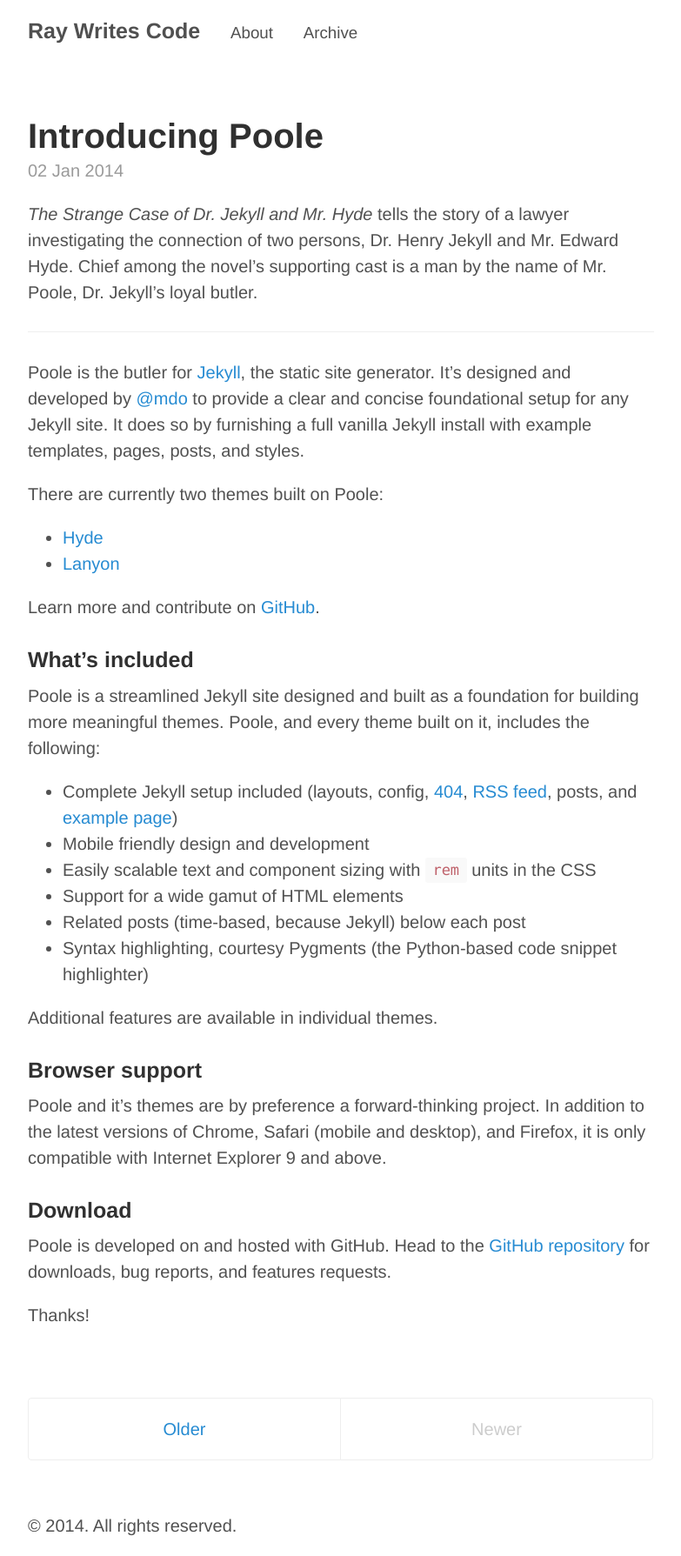
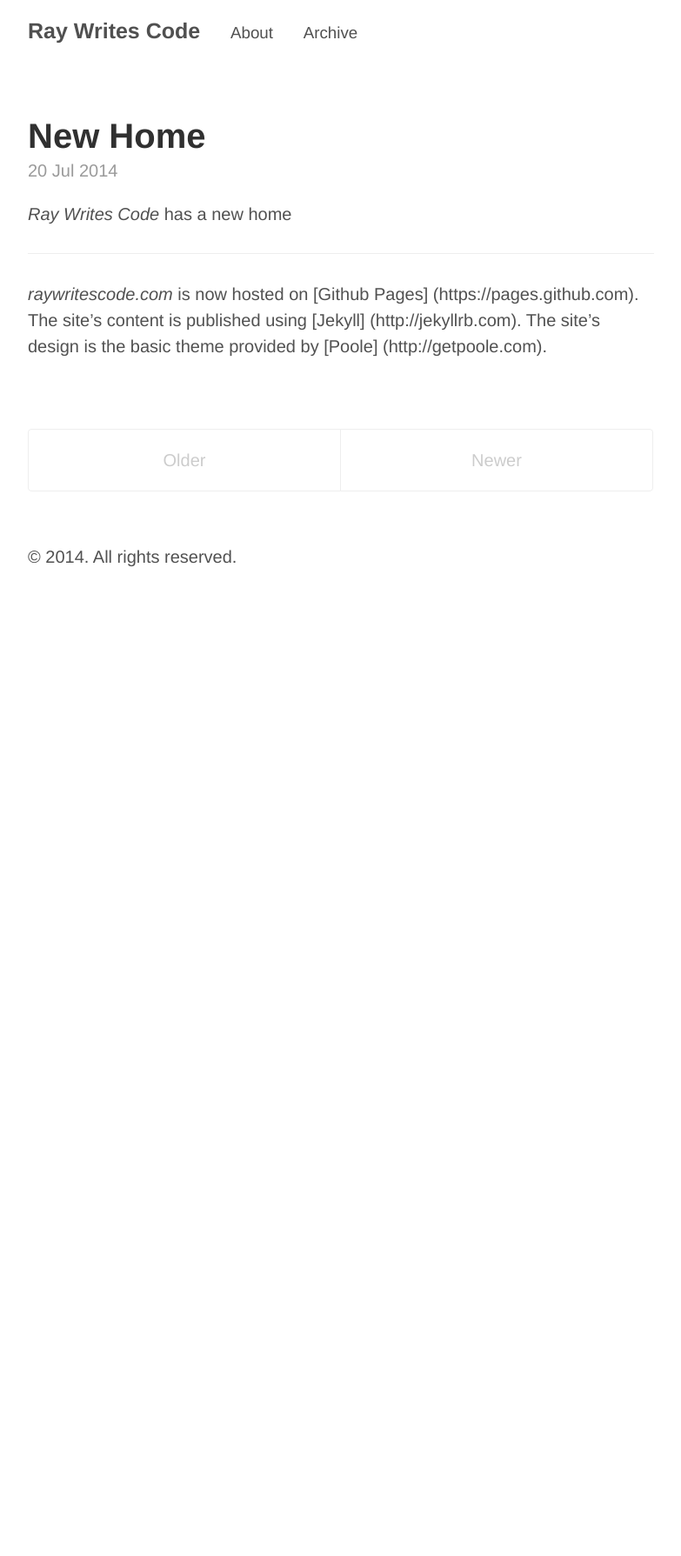
Before and after one commit to raywritescode/raywritescode.github.io, a Jekyll site: the page built from index.html, in a window 1280 px wide. Shown: the whole page at 87% size, without its empty margins (248-1031 px from the left). Built offline with Jekyll 4.4.1, drawn with Linux system fonts in a browser that asks for light colours; Markdown is read by kramdown in place of the engine named in the settings; the list of posts is cut into pages by our own code; after the commit the page ends 900 px from its top, so only the background shows below that.

Commit message:
Removed all template-related content.

```diff
--- a/_posts/2014-01-02-introducing-poole.md
+++ /dev/null
@@ -1,40 +0,0 @@
----
-layout: post
-title: Introducing Poole
----
-
-*The Strange Case of Dr. Jekyll and Mr. Hyde* tells the story of a lawyer investigating the connection of two persons, Dr. Henry Jekyll and Mr. Edward Hyde. Chief among the novel's supporting cast is a man by the name of Mr. Poole, Dr. Jekyll's loyal butler.
-
------
-
-Poole is the butler for [Jekyll](http://jekyllrb.com), the static site generator. It's designed and developed by [@mdo](https://twitter.com/mdo) to provide a clear and concise foundational setup for any Jekyll site. It does so by furnishing a full vanilla Jekyll install with example templates, pages, posts, and styles.
-
-There are currently two themes built on Poole:
-
-* [Hyde](http://hyde.getpoole.com)
-* [Lanyon](http://lanyon.getpoole.com)
-
-Learn more and contribute on [GitHub](https://github.com/poole).
-
-### What's included
-
-Poole is a streamlined Jekyll site designed and built as a foundation for building more meaningful themes. Poole, and every theme built on it, includes the following:
-
-* Complete Jekyll setup included (layouts, config, [404](/404.html), [RSS feed](/atom.xml), posts, and [example page](/about))
-* Mobile friendly design and development
-* Easily scalable text and component sizing with `rem` units in the CSS
-* Support for a wide gamut of HTML elements
-* Related posts (time-based, because Jekyll) below each post
-* Syntax highlighting, courtesy Pygments (the Python-based code snippet highlighter)
-
-Additional features are available in individual themes.
-
-### Browser support
-
-Poole and it's themes are by preference a forward-thinking project. In addition to the latest versions of Chrome, Safari (mobile and desktop), and Firefox, it is only compatible with Internet Explorer 9 and above.
-
-### Download
-
-Poole is developed on and hosted with GitHub. Head to the <a href="https://github.com/poole/poole">GitHub repository</a> for downloads, bug reports, and features requests.
-
-Thanks!
--- /dev/null
+++ b/_posts/2014-07-20-new-blog-location.md
@@ -0,0 +1,10 @@
+---
+layout: post
+title: New Home
+---
+
+*Ray Writes Code* has a new home
+
+-----
+
+*raywritescode.com* is now hosted on [Github Pages] (https://pages.github.com). The site's content is published using [Jekyll] (http://jekyllrb.com). The site's design is the basic theme provided by [Poole] (http://getpoole.com).
--- a/about.md
+++ b/about.md
@@ -3,10 +3,12 @@ layout: page
 title: About
 ---
 
+*Ray Writes Code* is a blog about Software Development and Software Testing.
+
 I’m Ray Santos, and I’m writing to you from San Diego, CA.
+
+This is my personal blog. I started it to publish notes, HOW-TOs, articles, stories, and essays about topics in software development, software testing, and computer technology that I encounter on my journey to working as a professional software developer.
 
 My professional career has been in software quality assurance and software testing. If you live in the U.S. and you’ve prepared your tax return using commercial software or through a CPA who uses commercial software, chances are pretty high that I’ve tested components of that software application.
 
-This is my personal blog. I started it to publish notes, HOW-TOs, articles, stories, and essays about topics in software development and technology that I encounter on my journey to working as a professional software developer.
-
 This blog might interest you if you’re a hobbyist programmer or someone who is considering a career change into software development and wants to read about one person’s experiences toward making the change.
```
Also changed, not shown: _posts/2013-12-31-whats-jekyll.md (deleted, +0 -10 lines), _posts/2014-01-01-example-content.md (deleted, +0 -138 lines), about/about.md (deleted, +0 -12 lines), 12 other files.
